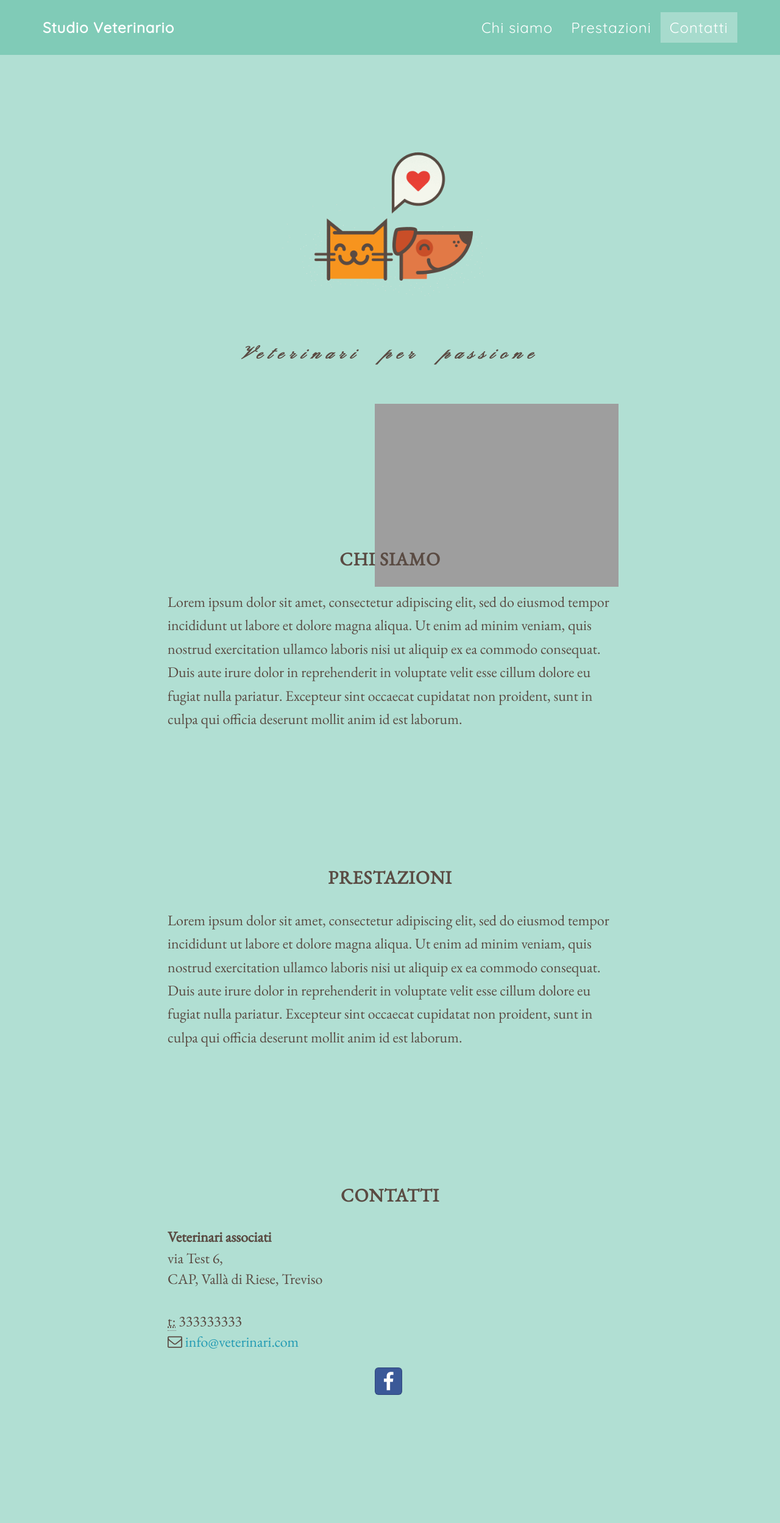
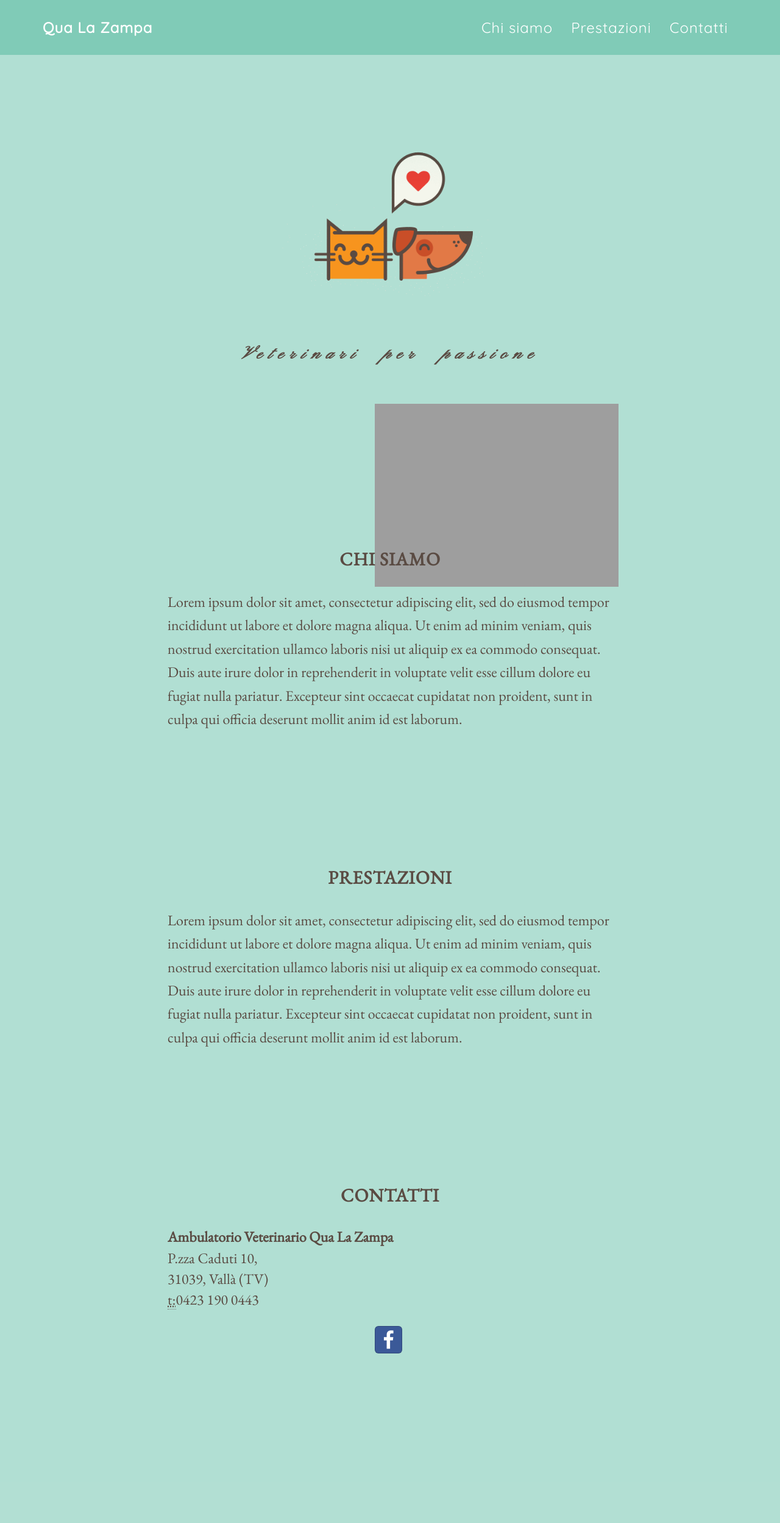
Before and after one commit to valentinafreschi/valentinafreschi.github.io, a PHP site: page / in a window 1280 px wide. Shown: the whole page at 61% size. After the commit the page ends 2219 px from the top, so only its background shows below. Run offline with PHP 8.4, Linux system fonts and the light colour scheme; some libraries are stand-ins or nearby versions; grey boxes are pictures that could not be loaded.

Commit message:
fixed button highlight; added google analytics

```diff
--- a/css/main.css
+++ b/css/main.css
@@ -36,11 +36,11 @@ a {
     transition: all .2s ease-in-out;
 }
 
-a:hover,
+/*a:hover,
 a:focus {
     text-decoration: none;
     color: #11505d;
-}
+}*/
 
 .light {
     font-weight: 400;
@@ -77,10 +77,10 @@ a:focus {
     color: #fff;
 }
 
-.navbar-custom .nav li.active {
+/*.navbar-custom .nav li.active {
     outline: none;
     background-color: rgba(255,255,255,.3);
-}
+}*/
 
 .navbar-custom .nav li a {
     -webkit-transition: background .3s ease-in-out;
@@ -88,12 +88,19 @@ a:focus {
     transition: background .3s ease-in-out;
 }
 
+.navbar-custom .nav li a:focus{
+  outline: 0;
+  background-color: #80cbb7;
+}
+
 .navbar-custom .nav li a:hover,
-.navbar-custom .nav li a:focus,
+/*.navbar-custom .nav li a:focus,*/
 .navbar-custom .nav li a.active {
     outline: 0;
     background-color: rgba(255,255,255,.3);
 }
+
+
 
 .logo{
     width: 400px;
@@ -283,14 +290,14 @@ footer p {
 
 ::-moz-selection {
     text-shadow: none;
-    background: #fcfcfc;
-    background: rgba(255,255,255,.2);
+    /*background: #fcfcfc;
+    background: rgba(255,255,255,.2);*/
 }
 
 ::selection {
     text-shadow: none;
-    background: #fcfcfc;
-    background: rgba(255,255,255,.2);
+    /*background: #fcfcfc;
+    background: rgba(255,255,255,.2);*/
 }
 
 img::selection {
--- a/index.html
+++ b/index.html
@@ -5,14 +5,14 @@
     <meta charset="utf-8">
     <meta http-equiv="X-UA-Compatible" content="IE=edge">
     <meta name="viewport" content="width=device-width, initial-scale=1">
-    <meta name="description" content="Ambulatorio veterinario">
+    <meta name="description" content="Ambulatorio Veterinario Qua La Zampa">
     <meta name="keywords" content="veterinario, ambulatorio, animali">
 
     <!-- favicon -->
     <link rel="shortcut icon" href="favicon.ico" type="image/x-icon">
     <link rel="icon" href="favicon.ico" type="image/x-icon">
 
-    <title>Qua la zampa</title>
+    <title>Qua La Zampa</title>
 
     <!-- Bootstrap Core CSS -->
     <link href="css/bootstrap.min.css" rel="stylesheet">
@@ -36,6 +36,16 @@
         <script src="https://oss.maxcdn.com/libs/respond.js/1.4.2/respond.min.js"></script>
     <![endif]-->
 
+    <script>
+      (function(i,s,o,g,r,a,m){i['GoogleAnalyticsObject']=r;i[r]=i[r]||function(){
+      (i[r].q=i[r].q||[]).push(arguments)},i[r].l=1*new Date();a=s.createElement(o),
+      m=s.getElementsByTagName(o)[0];a.async=1;a.src=g;m.parentNode.insertBefore(a,m)
+      })(window,document,'script','https://www.google-analytics.com/analytics.js','ga');
+
+      ga('create', 'UA-38562869-8', 'auto');
+      ga('send', 'pageview');
+
+    </script>
 </head>
 
 <body id="page-top" data-spy="scroll" data-target=".navbar-fixed-top">
@@ -49,7 +59,7 @@
                 </button>
 
                 <a class="navbar-brand page-scroll" href="#page-top">
-                    Studio Veterinario
+                    Qua La Zampa
                 </a>
             </div>
 
@@ -123,15 +133,15 @@
             <div class="col-lg-8 col-lg-offset-2">
                 <h2>Contatti</h2>
                 <address id="address-custom">
-                  <strong>Veterinari associati</strong><br>
-                  via Test 6,<br>
-                  CAP, Vallà di Riese, Treviso<br><br>
-                  <abbr title="telefono">t:</abbr> 333333333<br>
-                  <i class="fa fa-envelope-o"></i>
-                  <a href="mailto:test@test.com">info@veterinari.com</a>
+                  <strong>Ambulatorio Veterinario Qua La Zampa</strong><br>
+                  P.zza Caduti 10,<br>
+                  31039, Vallà (TV)<br>
+                  <abbr title="telefono">t:</abbr>0423 190 0443<br>
+                  <!-- <i class="fa fa-envelope-o"></i>
+                  <a href="mailto:test@test.com">info@veterinari.com</a> -->
                 </address>
                 <ul class="list-inline banner-social-buttons">
-                  <a class="btn btn-social-icon btn-lg btn-facebook" onclick="_gaq.push(['_trackEvent', 'btn-social-icon', 'click', 'btn-lg']);"><i class="fa fa-facebook"></i></a>
+                  <a href="http://www.facebook.com/qualazampa" class="btn btn-social-icon btn-lg btn-facebook" onclick="ga('send', 'facebookButtonTapped');"><i class="fa fa-facebook"></i></a>
                 </ul>
             </div>
         </div>
@@ -157,15 +167,4 @@
 
 </body>
 
-<script>
-  (function(i,s,o,g,r,a,m){i['GoogleAnalyticsObject']=r;i[r]=i[r]||function(){
-  (i[r].q=i[r].q||[]).push(arguments)},i[r].l=1*new Date();a=s.createElement(o),
-  m=s.getElementsByTagName(o)[0];a.async=1;a.src=g;m.parentNode.insertBefore(a,m)
-  })(window,document,'script','//www.google-analytics.com/analytics.js','ga');
-
-  ga('create', 'UA-38562869-7', 'auto');
-  ga('send', 'pageview');
-
-</script>
-
 </html>
```
